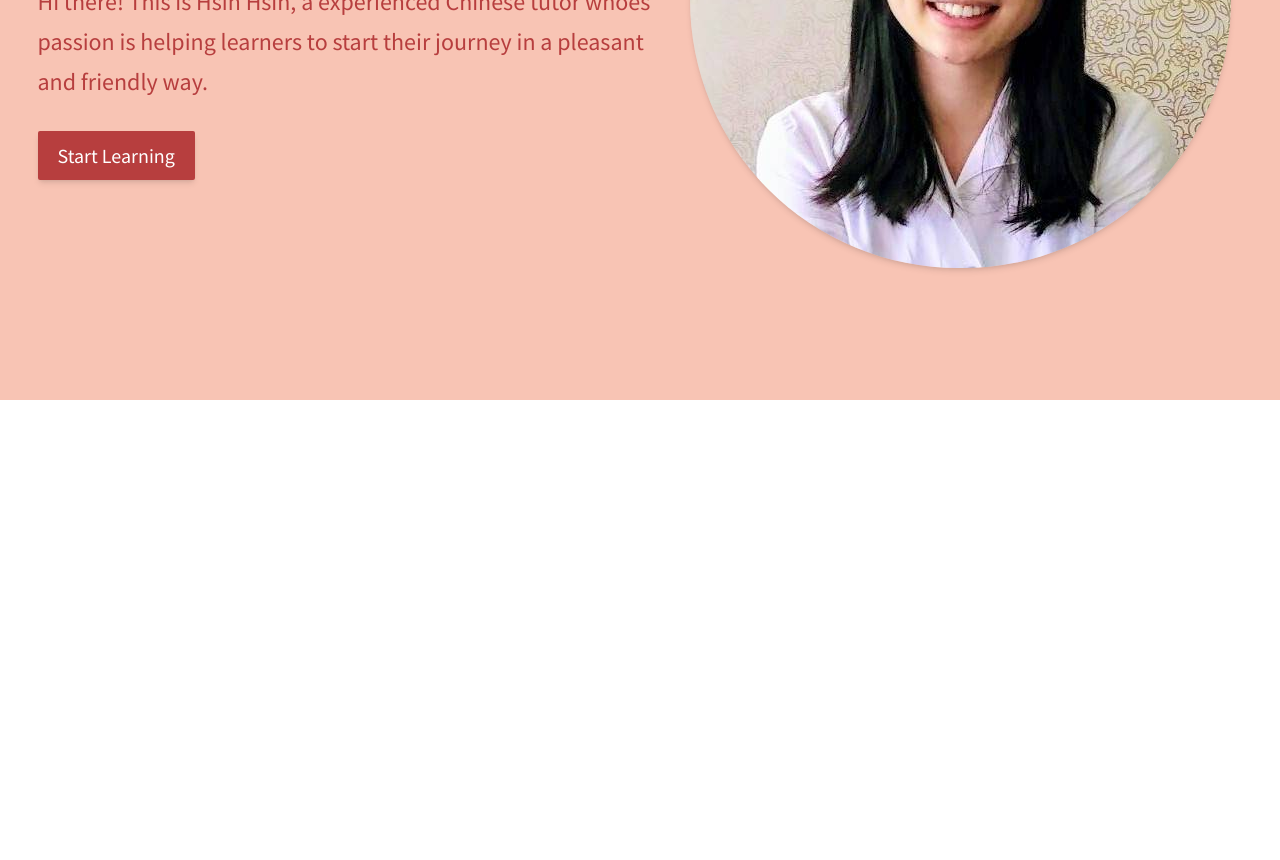
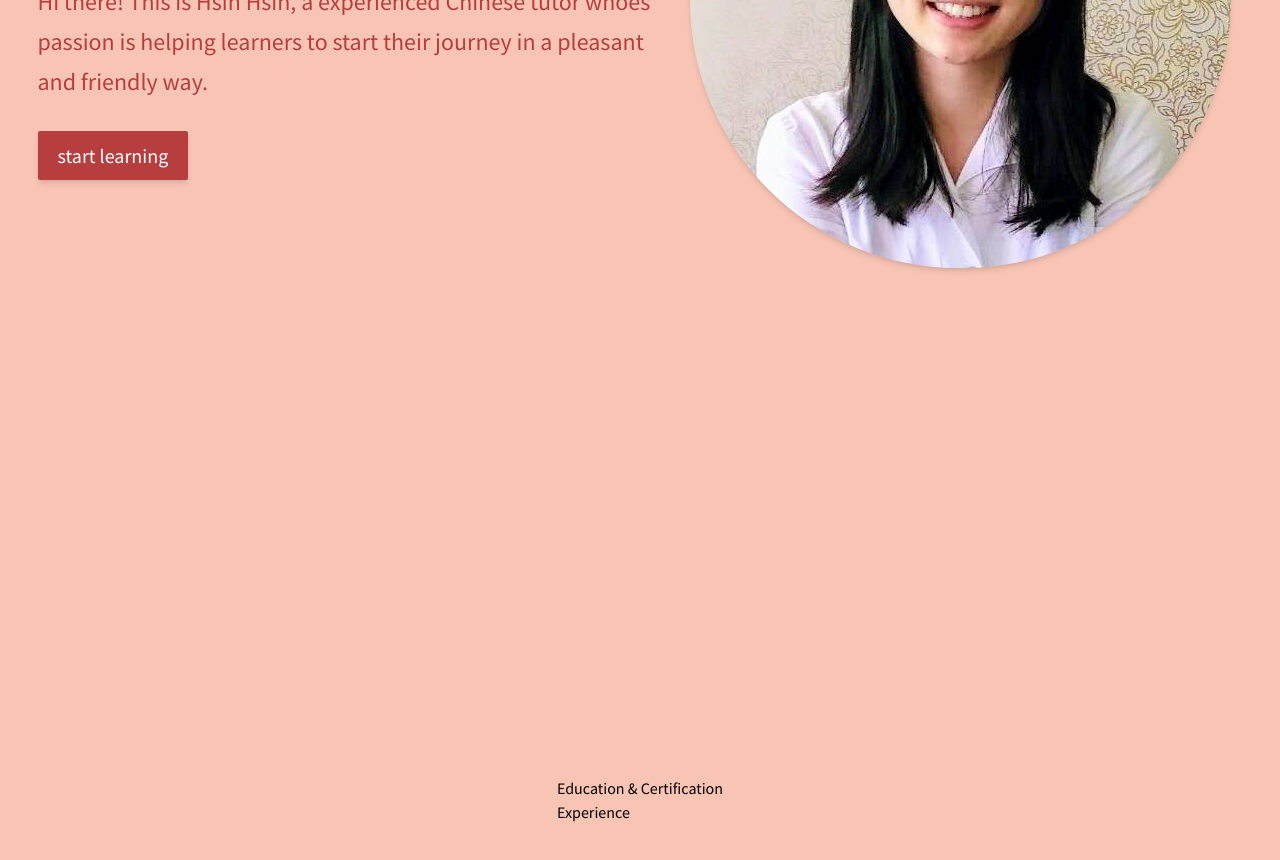
Before and after one commit to mmkrty/client-project-hsinhsin, a React (Vite) app: page / in a window 1280 px wide. Shown: the part 400-1260 px from the top of the page. Before the commit the page ends 800 px from the top, so only its background shows below. Built offline with nearby package versions, Linux system fonts and the light colour scheme.

Commit message:
add data

```diff
--- a/src/App.jsx
+++ b/src/App.jsx
@@ -2,12 +2,14 @@
 import { data } from "./datas/hsinHsinInfo";
 import NavBar from "./components/navbar/navbar.component";
 import Hero from "./components/hero/hero.component";
+import About from "./components/about/about.component";
 
 function App() {
   return (
     <div className="font-source-sans-pro">
       <NavBar />
       <Hero props={data} />
+      <About props={data} />
     </div>
   );
 }
--- a/src/components/about/about.component.jsx
+++ b/src/components/about/about.component.jsx
@@ -1,4 +1,5 @@
-const About = () => {
+const About = ({ props }) => {
+  const { personInfo } = props;
   return (
     <section className=" bg-secondary flex items-center justify-center">
       <div className="min-h-screen max-w-7xl flex justify-center items-center">
--- a/src/components/hero/hero.component.jsx
+++ b/src/components/hero/hero.component.jsx
@@ -1,21 +1,17 @@
 import thumb from "../../assets/hsinhsin.jpg";
 
-const Hero = (props) => {
-  console.log(props);
+const Hero = ({ props }) => {
+  const { hero } = props;
   return (
     <section className=" bg-secondary flex items-center justify-center">
       <div className="min-h-screen max-w-7xl flex justify-center items-center">
         <div className="w-2/4">
           <h1 className="text-6xl mb-8 font-fraunces capitalize tracking-wide text-prime">
-            Learn Chinese the pleasant way
+            {hero.header}
           </h1>
-          <p className="text-2xl mb-10 leading-10 text-prime">
-            Hi there! This is Hsin Hsin, a experienced Chinese tutor whoes
-            passion is helping learners to start their journey in a pleasant and
-            friendly way.
-          </p>
+          <p className="text-2xl mb-10 leading-10 text-prime">{hero.intro}</p>
           <a className="text-xl py-3 px-5 text-white bg-prime rounded-sm shadow-md cursor-pointer">
-            Start Learning
+            {hero.action}
           </a>
         </div>
         <div className="max-w-2xl rounded-full shadow-md overflow-hidden mx-3">
```
